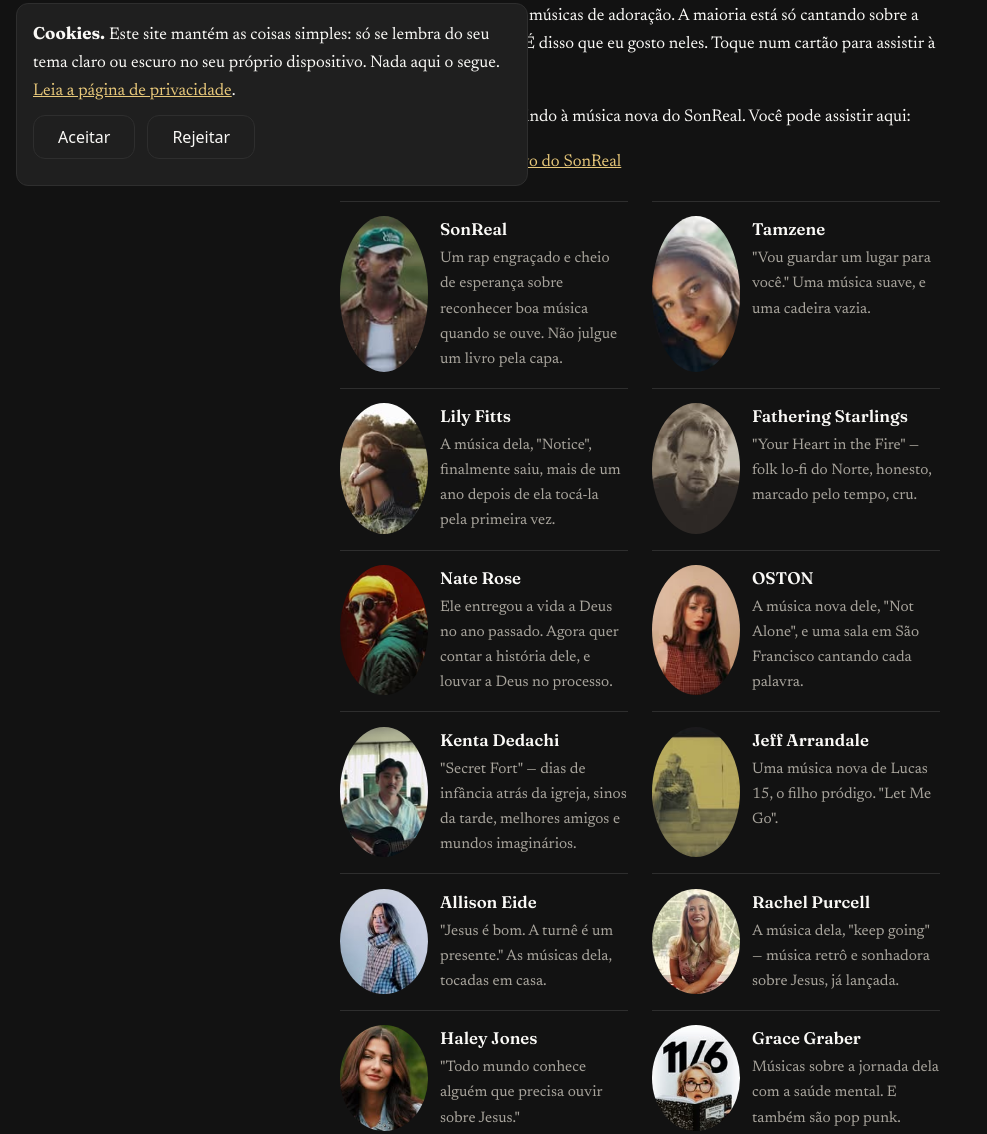
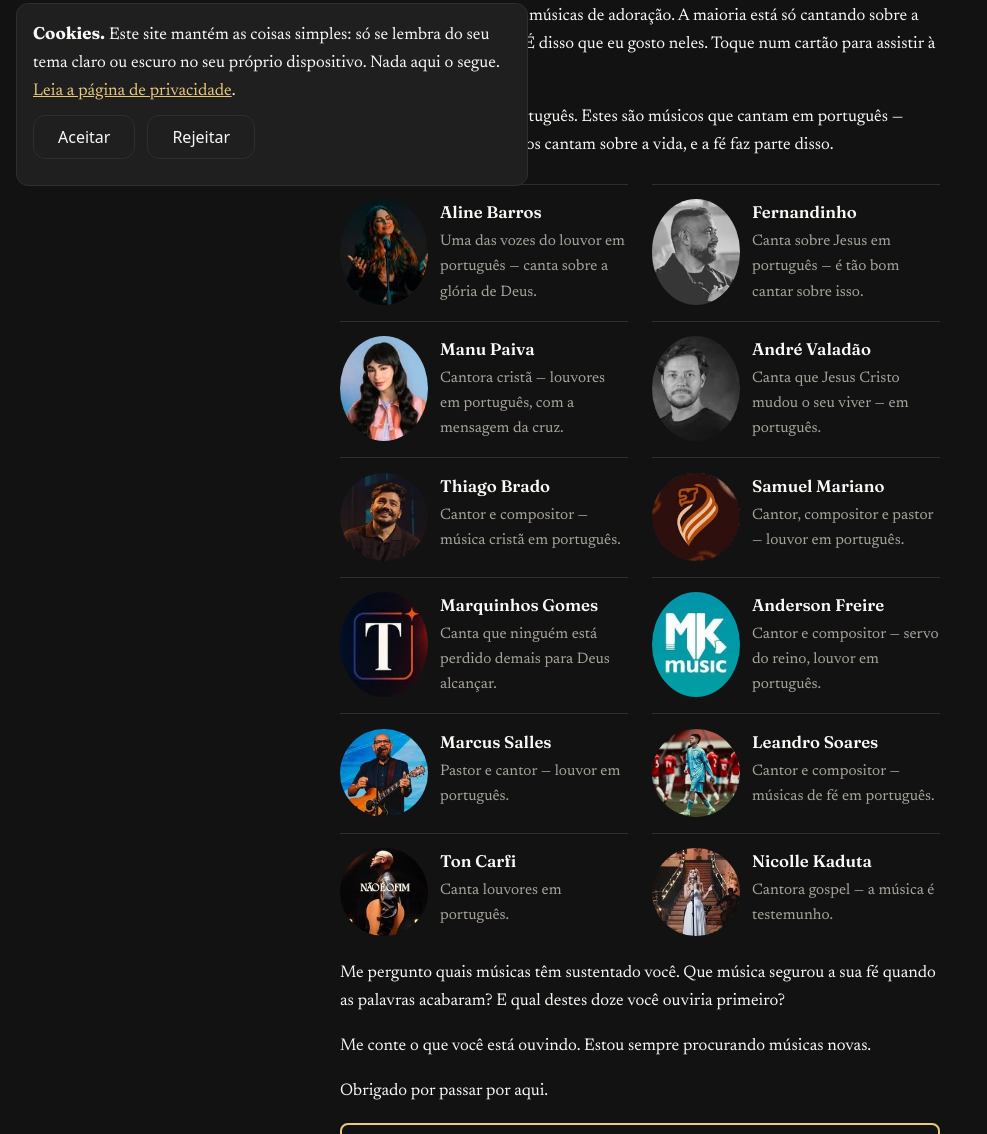
Before and after one commit to streamjonathan/jonathanmccallum-pt, an Eleventy site: page content/posts/2026-11-23-music-and-faith.md in a window 1280 px wide. Shown: the part 598-1732 px from the top of the page, without its empty margins (0-987 px from the left). Built offline with nearby package versions, Linux system fonts and the light colour scheme; Eleventy itself is replaced by a stand-in of ours; files that its build step writes are made by us from their sources.

Commit message:
Music and Faith: 12 pt-language musicians, self-hosted photos, SonReal paragraph dropped

```diff
--- a/content/posts/2026-11-23-music-and-faith.md
+++ b/content/posts/2026-11-23-music-and-faith.md
@@ -3,7 +3,7 @@ title: "Música e fé"
 date: 2026-11-23
 slug: music-and-faith
 draft: false
-shareImage: /images/music-faith/sonreal.jpg
+shareImage: /images/music-faith/alinebarros.jpg
 ---
 
 Passo muito tempo ouvindo músicos no Instagram. Estes são alguns que tenho ouvido ultimamente.
@@ -14,70 +14,68 @@ Paulo fez algo parecido em Atenas. Ele usou a poesia e a língua deles, o jeito
 
 Nem todos estão cantando músicas de adoração. A maioria está só cantando sobre a vida, e a fé faz parte disso. É disso que eu gosto neles. Toque num cartão para assistir à música no Instagram.
 
-Também fiz um vídeo reagindo à música nova do SonReal. Você pode assistir aqui:
-
-[Minha reação ao vídeo novo do SonReal](https://www.youtube.com/shorts/wePjZMr6beE)
+Estas músicas estão em português. Estes são músicos que cantam em português — alguns cantam louvor, outros cantam sobre a vida, e a fé faz parte disso.
 
 <div class="ig-grid">
-<a class="ig-card" href="https://www.instagram.com/reel/DgBgmKwB84s/" target="_blank" rel="noopener">
-<img class="ig-card__img" src="/images/music-faith/sonreal.jpg" alt="SonReal" loading="lazy" width="150" height="150">
-<span class="ig-card__text"><span class="ig-card__name">SonReal</span>
-<span class="ig-card__note">Um rap engraçado e cheio de esperança sobre reconhecer boa música quando se ouve. Não julgue um livro pela capa.</span></span>
+<a class="ig-card" href="https://www.instagram.com/reel/DfrlLDVuJHc/" target="_blank" rel="noopener">
+<img class="ig-card__img" src="/images/music-faith/alinebarros.jpg" alt="Aline Barros" loading="lazy" width="150" height="150">
+<span class="ig-card__text"><span class="ig-card__name">Aline Barros</span>
+<span class="ig-card__note">Uma das vozes do louvor em português — canta sobre a glória de Deus.</span></span>
 </a>
-<a class="ig-card" href="https://www.instagram.com/reel/DgDnpYFAUjr/" target="_blank" rel="noopener">
-<img class="ig-card__img" src="/images/music-faith/tamzene.jpg" alt="Tamzene" loading="lazy" width="150" height="150">
-<span class="ig-card__text"><span class="ig-card__name">Tamzene</span>
-<span class="ig-card__note">"Vou guardar um lugar para você." Uma música suave, e uma cadeira vazia.</span></span>
+<a class="ig-card" href="https://www.instagram.com/reel/C4-rnawuw_D/" target="_blank" rel="noopener">
+<img class="ig-card__img" src="/images/music-faith/fernandinhoepaula.jpg" alt="Fernandinho" loading="lazy" width="150" height="150">
+<span class="ig-card__text"><span class="ig-card__name">Fernandinho</span>
+<span class="ig-card__note">Canta sobre Jesus em português — é tão bom cantar sobre isso.</span></span>
 </a>
-<a class="ig-card" href="https://www.instagram.com/reel/Df5X6L3K-3W/" target="_blank" rel="noopener">
-<img class="ig-card__img" src="/images/music-faith/lilyfittsmusic.jpg" alt="Lily Fitts" loading="lazy" width="150" height="150">
-<span class="ig-card__text"><span class="ig-card__name">Lily Fitts</span>
-<span class="ig-card__note">A música dela, "Notice", finalmente saiu, mais de um ano depois de ela tocá-la pela primeira vez.</span></span>
+<a class="ig-card" href="https://www.instagram.com/reel/DVv5XikkVUs/" target="_blank" rel="noopener">
+<img class="ig-card__img" src="/images/music-faith/manupaivaoficial.jpg" alt="Manu Paiva" loading="lazy" width="150" height="150">
+<span class="ig-card__text"><span class="ig-card__name">Manu Paiva</span>
+<span class="ig-card__note">Cantora cristã — louvores em português, com a mensagem da cruz.</span></span>
 </a>
-<a class="ig-card" href="https://www.instagram.com/reel/DgE-ybeI6ko/" target="_blank" rel="noopener">
-<img class="ig-card__img" src="/images/music-faith/fatheringstarlings.jpg" alt="Fathering Starlings" loading="lazy" width="150" height="150">
-<span class="ig-card__text"><span class="ig-card__name">Fathering Starlings</span>
-<span class="ig-card__note">"Your Heart in the Fire" — folk lo-fi do Norte, honesto, marcado pelo tempo, cru.</span></span>
+<a class="ig-card" href="https://www.instagram.com/reel/Dej9nWwxRG5/" target="_blank" rel="noopener">
+<img class="ig-card__img" src="/images/music-faith/andrevaladao.jpg" alt="André Valadão" loading="lazy" width="150" height="150">
+<span class="ig-card__text"><span class="ig-card__name">André Valadão</span>
+<span class="ig-card__note">Canta que Jesus Cristo mudou o seu viver — em português.</span></span>
 </a>
-<a class="ig-card" href="https://www.instagram.com/reel/DfkSMZhpium/" target="_blank" rel="noopener">
-<img class="ig-card__img" src="/images/music-faith/naterosemusic.jpg" alt="Nate Rose" loading="lazy" width="150" height="150">
-<span class="ig-card__text"><span class="ig-card__name">Nate Rose</span>
-<span class="ig-card__note">Ele entregou a vida a Deus no ano passado. Agora quer contar a história dele, e louvar a Deus no processo.</span></span>
+<a class="ig-card" href="https://www.instagram.com/reel/DfUg-KXh0tz/" target="_blank" rel="noopener">
+<img class="ig-card__img" src="/images/music-faith/thiagobrado.jpg" alt="Thiago Brado" loading="lazy" width="150" height="150">
+<span class="ig-card__text"><span class="ig-card__name">Thiago Brado</span>
+<span class="ig-card__note">Cantor e compositor — música cristã em português.</span></span>
 </a>
-<a class="ig-card" href="https://www.instagram.com/p/DgBMyeNkkyO/" target="_blank" rel="noopener">
-<img class="ig-card__img" src="/images/music-faith/ostonmusic.jpg" alt="OSTON" loading="lazy" width="150" height="150">
-<span class="ig-card__text"><span class="ig-card__name">OSTON</span>
-<span class="ig-card__note">A música nova dele, "Not Alone", e uma sala em São Francisco cantando cada palavra.</span></span>
+<a class="ig-card" href="https://www.instagram.com/reel/DgF6d2ZiA7W/" target="_blank" rel="noopener">
+<img class="ig-card__img" src="/images/music-faith/samuelmarianooficial.jpg" alt="Samuel Mariano" loading="lazy" width="150" height="150">
+<span class="ig-card__text"><span class="ig-card__name">Samuel Mariano</span>
+<span class="ig-card__note">Cantor, compositor e pastor — louvor em português.</span></span>
 </a>
-<a class="ig-card" href="https://www.instagram.com/reel/Df1qtokoyBh/" target="_blank" rel="noopener">
-<img class="ig-card__img" src="/images/music-faith/kenta_dedachi.jpg" alt="Kenta Dedachi" loading="lazy" width="150" height="150">
-<span class="ig-card__text"><span class="ig-card__name">Kenta Dedachi</span>
-<span class="ig-card__note">"Secret Fort" — dias de infância atrás da igreja, sinos da tarde, melhores amigos e mundos imaginários.</span></span>
+<a class="ig-card" href="https://www.instagram.com/reel/DfX8dVtNxAE/" target="_blank" rel="noopener">
+<img class="ig-card__img" src="/images/music-faith/marquinhosgomesoficial.jpg" alt="Marquinhos Gomes" loading="lazy" width="150" height="150">
+<span class="ig-card__text"><span class="ig-card__name">Marquinhos Gomes</span>
+<span class="ig-card__note">Canta que ninguém está perdido demais para Deus alcançar.</span></span>
 </a>
-<a class="ig-card" href="https://www.instagram.com/reel/DfCRnSiPXa5/" target="_blank" rel="noopener">
-<img class="ig-card__img" src="/images/music-faith/jeffarrandale.jpg" alt="Jeff Arrandale" loading="lazy" width="150" height="150">
-<span class="ig-card__text"><span class="ig-card__name">Jeff Arrandale</span>
-<span class="ig-card__note">Uma música nova de Lucas 15, o filho pródigo. "Let Me Go".</span></span>
+<a class="ig-card" href="https://www.instagram.com/reel/Df3Oj_uvpcT/" target="_blank" rel="noopener">
+<img class="ig-card__img" src="/images/music-faith/andersonrfreireoficial.jpg" alt="Anderson Freire" loading="lazy" width="150" height="150">
+<span class="ig-card__text"><span class="ig-card__name">Anderson Freire</span>
+<span class="ig-card__note">Cantor e compositor — servo do reino, louvor em português.</span></span>
 </a>
-<a class="ig-card" href="https://www.instagram.com/reel/Df71X0lzZsN/" target="_blank" rel="noopener">
-<img class="ig-card__img" src="/images/music-faith/allison_eide.jpg" alt="Allison Eide" loading="lazy" width="150" height="150">
-<span class="ig-card__text"><span class="ig-card__name">Allison Eide</span>
-<span class="ig-card__note">"Jesus é bom. A turnê é um presente." As músicas dela, tocadas em casa.</span></span>
+<a class="ig-card" href="https://www.instagram.com/reel/DfimK92JqzN/" target="_blank" rel="noopener">
+<img class="ig-card__img" src="/images/music-faith/prmarcussalles.jpg" alt="Marcus Salles" loading="lazy" width="150" height="150">
+<span class="ig-card__text"><span class="ig-card__name">Marcus Salles</span>
+<span class="ig-card__note">Pastor e cantor — louvor em português.</span></span>
 </a>
-<a class="ig-card" href="https://www.instagram.com/reel/DgD31mXBDcn/" target="_blank" rel="noopener">
-<img class="ig-card__img" src="/images/music-faith/rachelpurcellmusic.jpg" alt="Rachel Purcell" loading="lazy" width="150" height="150">
-<span class="ig-card__text"><span class="ig-card__name">Rachel Purcell</span>
-<span class="ig-card__note">A música dela, "keep going" — música retrô e sonhadora sobre Jesus, já lançada.</span></span>
+<a class="ig-card" href="https://www.instagram.com/reel/DbHdT93S0g2/" target="_blank" rel="noopener">
+<img class="ig-card__img" src="/images/music-faith/leandrosoaresofficial.jpg" alt="Leandro Soares" loading="lazy" width="150" height="150">
+<span class="ig-card__text"><span class="ig-card__name">Leandro Soares</span>
+<span class="ig-card__note">Cantor e compositor — músicas de fé em português.</span></span>
 </a>
-<a class="ig-card" href="https://www.instagram.com/reel/Df9vziqCJtC/" target="_blank" rel="noopener">
-<img class="ig-card__img" src="/images/music-faith/haleyjonesofficial.jpg" alt="Haley Jones" loading="lazy" width="150" height="150">
-<span class="ig-card__text"><span class="ig-card__name">Haley Jones</span>
-<span class="ig-card__note">"Todo mundo conhece alguém que precisa ouvir sobre Jesus."</span></span>
+<a class="ig-card" href="https://www.instagram.com/reel/DgATU1eCZqs/" target="_blank" rel="noopener">
+<img class="ig-card__img" src="/images/music-faith/toncarfi.jpg" alt="Ton Carfi" loading="lazy" width="150" height="150">
+<span class="ig-card__text"><span class="ig-card__name">Ton Carfi</span>
+<span class="ig-card__note">Canta louvores em português.</span></span>
 </a>
-<a class="ig-card" href="https://www.instagram.com/reel/DgAmATaizM0/" target="_blank" rel="noopener">
-<img class="ig-card__img" src="/images/music-faith/gracegrabermusic.jpg" alt="Grace Graber" loading="lazy" width="150" height="150">
-<span class="ig-card__text"><span class="ig-card__name">Grace Graber</span>
-<span class="ig-card__note">Músicas sobre a jornada dela com a saúde mental. E também são pop punk.</span></span>
+<a class="ig-card" href="https://www.instagram.com/reel/DfdcQoxRV_C/" target="_blank" rel="noopener">
+<img class="ig-card__img" src="/images/music-faith/nicollekaduta.jpg" alt="Nicolle Kaduta" loading="lazy" width="150" height="150">
+<span class="ig-card__text"><span class="ig-card__name">Nicolle Kaduta</span>
+<span class="ig-card__note">Cantora gospel — a música é testemunho.</span></span>
 </a>
 </div>
 
```
Also changed, not shown: content/images/music-faith/alinebarros.jpg (added), content/images/music-faith/andersonrfreireoficial.jpg (added), content/images/music-faith/andrevaladao.jpg (added), content/images/music-faith/fernandinhoepaula.jpg (added), content/images/music-faith/leandrosoaresofficial.jpg (added), content/images/music-faith/manupaivaoficial.jpg (added), content/images/music-faith/marquinhosgomesoficial.jpg (added), content/images/music-faith/nicollekaduta.jpg (added), content/images/music-faith/prmarcussalles.jpg (added), content/images/music-faith/samuelmarianooficial.jpg (added), content/images/music-faith/thiagobrado.jpg (added), content/images/music-faith/toncarfi.jpg (added).
